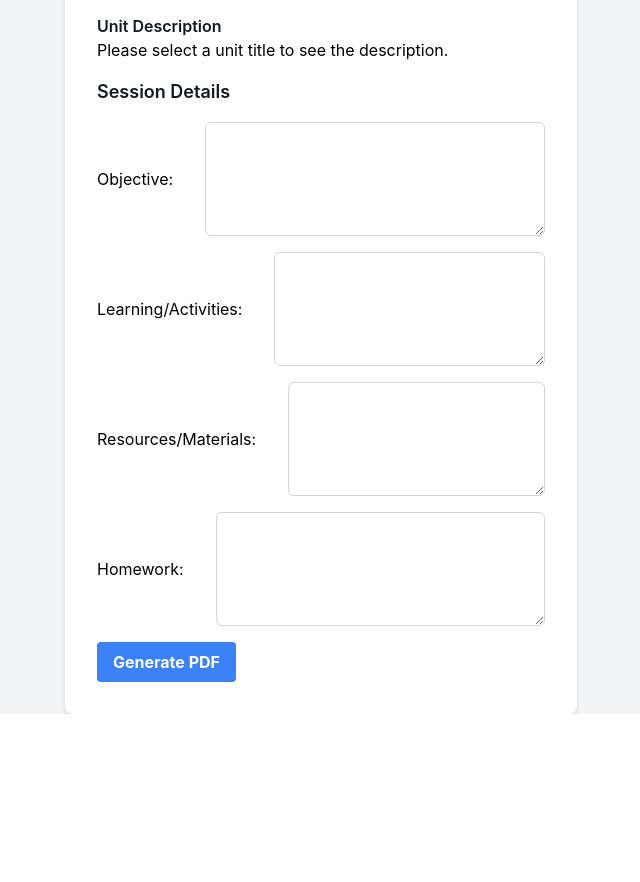
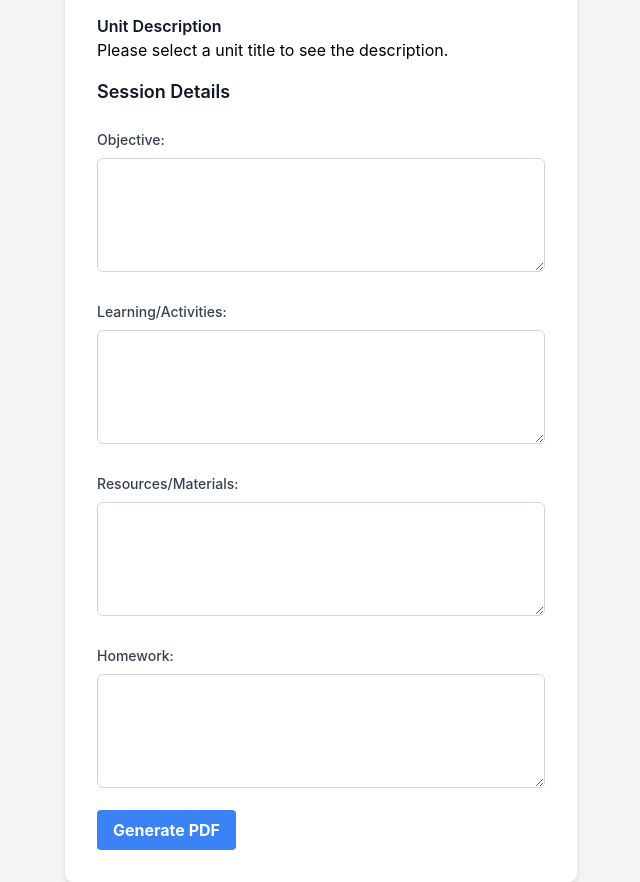
Before and after one commit to stingotho/react-weekly-plan-kbs, a React (Create React App) app: page / in a window 1280 px wide. Shown: the part 410-1292 px from the top of the page, without its empty margins (319-959 px from the left). Before the commit the page ends 1124 px from the top, so only its background shows below. Built offline with nearby package versions, Linux system fonts and the light colour scheme.

Commit message:
text areas are now bigger

```diff
--- a/src/components/SessionInput.js
+++ b/src/components/SessionInput.js
@@ -10,27 +10,37 @@
   };
 
   return (
-    <div className="space-y-4">
+    <div className="space-y-6">
+      {" "}
+      {/* Increase space between each form group */}
       <h3 className="text-lg font-semibold text-gray-900">Session Details</h3>
-      <div className="flex items-center space-x-4">
-        <label htmlFor="objective" className="flex-1 text-right mr-4">
+      <div className="space-y-2">
+        {" "}
+        {/* Add vertical space between label and textarea */}
+        <label
+          htmlFor="objective"
+          className="block text-sm font-medium text-gray-700"
+        >
           Objective:
         </label>
         <textarea
-          className="flex-2 w-full p-2 border border-gray-300 rounded-md focus:outline-none focus:ring-2 focus:ring-blue-500"
+          className="w-full p-2 border border-gray-300 rounded-md focus:outline-none focus:ring-2 focus:ring-blue-500"
           id="objective"
           name="objective"
           value={sessionDetails.objective}
-          rows="4"
+          rows="4" // Adjust rows as needed for size
           onChange={handleChange}
         />
       </div>
-      <div className="flex items-center space-x-4">
-        <label htmlFor="activities" className="flex-1 text-right mr-4">
+      <div className="space-y-2">
+        <label
+          htmlFor="activities"
+          className="block text-sm font-medium text-gray-700"
+        >
           Learning/Activities:
         </label>
         <textarea
-          className="flex-2 w-full p-2 border border-gray-300 rounded-md focus:outline-none focus:ring-2 focus:ring-blue-500"
+          className="w-full p-2 border border-gray-300 rounded-md focus:outline-none focus:ring-2 focus:ring-blue-500"
           id="activities"
           name="activities"
           value={sessionDetails.activities}
@@ -38,12 +48,15 @@
           onChange={handleChange}
         />
       </div>
-      <div className="flex items-center space-x-4">
-        <label htmlFor="resources" className="flex-1 text-right mr-4">
+      <div className="space-y-2">
+        <label
+          htmlFor="resources"
+          className="block text-sm font-medium text-gray-700"
+        >
           Resources/Materials:
         </label>
         <textarea
-          className="flex-2 w-full p-2 border border-gray-300 rounded-md focus:outline-none focus:ring-2 focus:ring-blue-500"
+          className="w-full p-2 border border-gray-300 rounded-md focus:outline-none focus:ring-2 focus:ring-blue-500"
           id="resources"
           name="resources"
           value={sessionDetails.resources}
@@ -51,12 +64,15 @@
           onChange={handleChange}
         />
       </div>
-      <div className="flex items-center space-x-4">
-        <label htmlFor="homework" className="flex-1 text-right mr-4">
+      <div className="space-y-2">
+        <label
+          htmlFor="homework"
+          className="block text-sm font-medium text-gray-700"
+        >
           Homework:
         </label>
         <textarea
-          className="flex-2 w-full p-2 border border-gray-300 rounded-md focus:outline-none focus:ring-2 focus:ring-blue-500"
+          className="w-full p-2 border border-gray-300 rounded-md focus:outline-none focus:ring-2 focus:ring-blue-500"
           id="homework"
           name="homework"
           value={sessionDetails.homework}
```
